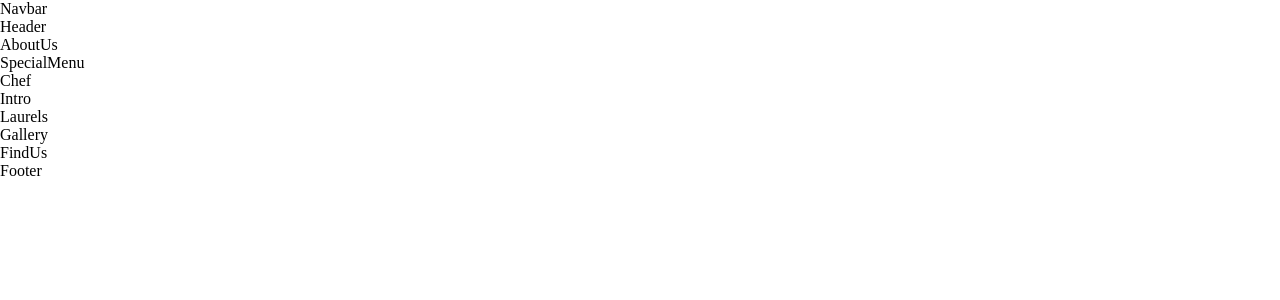
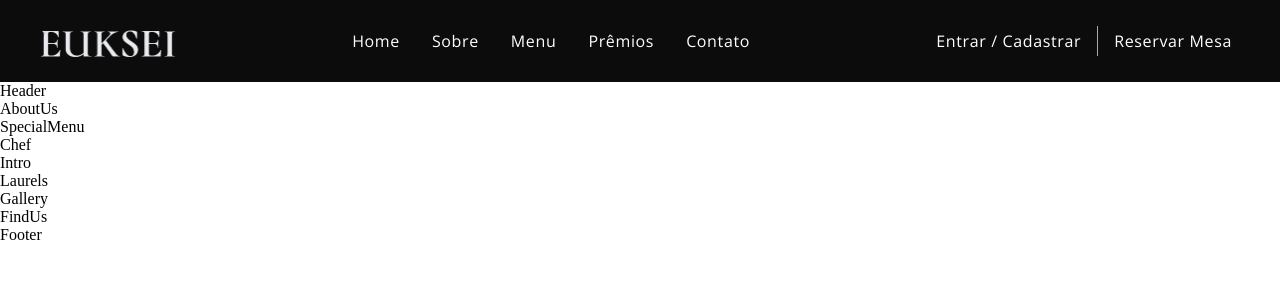
Before and after one commit to Sofia-Magalhaes/euksei-restaurant, a React (Create React App) app: page / in a window 1280 px wide. Shown: the top 300 px of the page. Built offline with nearby package versions, Linux system fonts and the light colour scheme; a web font is replaced by a local one.

Commit message:
Navbar
navbar finalizada, logo mudada para euksei

```diff
--- a/src/components/Navbar/Navbar.css
+++ b/src/components/Navbar/Navbar.css
@@ -0,0 +1,137 @@
+.app__navbar{
+    width: 100%;
+    display: flex;
+    justify-content: space-between;
+    align-items: center;
+    background: var(--color-black);
+
+    padding: 1rem 2rem;
+}
+
+.app__navbar-logo{
+    display: flex;
+    justify-content:flex-start;
+    align-items: center;
+}
+
+.app__navbar-logo img{
+    width:150px;
+}
+
+.app__navbar-links{
+    flex:1;
+    display: flex;
+    justify-content: center;
+    align-items:center;
+
+    list-style: none;
+}
+
+.app__navbar-links li{
+    margin: 0 1rem;
+    cursor: pointer;
+}
+
+.app__navbar-links li:hover{
+    color:var(--color-grey);
+}
+
+.app__navbar-login{
+    display: flex;
+    justify-content: flex-end;
+    align-items:center;
+}
+
+.app__navbar-login a{
+    margin: 0 1rem;
+    text-decoration: none;
+    transition:0.5s ease;
+}
+
+.app__navbar-login a:hover{
+    border-bottom: 1px solid var(--color-golden);
+}
+
+.app__navbar-login div{
+    width:1px;
+    height:30px;
+    background-color:var(--color-grey);
+}
+
+.app__navbar-smallscreen {
+    display: none;
+}
+
+.app__navbar-smallscreen_overlay {
+    position: fixed;
+    top: 0;
+    left: 0;
+    width: 100%;
+    height: 100vh;
+    background: var(--color-black);
+    transition: .5s ease;
+
+    flex-direction: column;
+    z-index: 5;
+}
+
+.app__navbar-smallscreen_overlay .overlay__close {
+    font-size: 27px;
+    color: var(--color-golden);
+    cursor: pointer;
+
+    position: absolute;
+    top: 20px;
+    right: 20px;
+}
+
+.overlay__open{
+    cursor: pointer;
+}
+
+.app__navbar-smallscreen_links{
+    list-style: none;
+}
+
+.app__navbar-smallscreen_links li{
+    margin:2rem;
+    cursor:pointer;
+    color:var(--color-golden);
+    font-size:2rem;
+    text-align:center;
+    font-family:var(--font-base);
+}
+
+.app__navbar-smallscreen_links li:hover{
+    color:var(--color-white);
+}
+
+@media screen and (min-width: 2000px) {
+    .app__navbar-logo img {
+        width: 210px;
+    }
+}
+
+@media screen and (max-width: 1150px) {
+    .app__navbar-links {
+        display: none;
+    }
+
+    .app__navbar-smallscreen {
+        display: flex;
+    }
+}
+
+@media screen and (max-width: 650px) {
+    .app__navbar {
+        padding: 1rem;
+    }
+
+    .app__navbar-login {
+        display: none;
+    }
+
+    .app__navbar-logo img {
+        width: 110px;
+    }
+}
--- a/src/components/Navbar/Navbar.jsx
+++ b/src/components/Navbar/Navbar.jsx
@@ -1,11 +1,52 @@
-import React from 'react';
+import React, { useState } from 'react';
+import { GiHamburgerMenu, GIHamburgerMenu } from 'react-icons/gi';
+import { MdOutlineRestaurantMenu } from 'react-icons/md';
 
+import images from '../../constants/images';
 import './Navbar.css';
 
-const Navbar = () => (
-  <div>
-    Navbar
-  </div>
-);
+const Menu = () => (
+  <>
+    <li className='p__opensans'><a href="#home">Home</a></li>
+    <li className='p__opensans'><a href="#sobre">Sobre</a></li>
+    <li className='p__opensans'><a href="#menu">Menu</a></li>
+    <li className='p__opensans'><a href="#premios">Prêmios</a></li>
+    <li className='p__opensans'><a href="#contato">Contato</a></li>
+  </>
+)
+
+const Navbar = () => {
+
+  const [toggleMenu, setToggleMenu] = useState(false);
+
+  return (
+    <nav className='app__navbar'>
+      <div className='app__navbar-logo'>
+        <img src={images.gericht} alt="app logo" />
+      </div>
+      <ul className='app__navbar-links'>
+        <Menu />
+      </ul>
+      <div className='app__navbar-login'>
+        <a href="#login" className='p__opensans'>Entrar / Cadastrar</a>
+        <div />
+        <a href="/" className='p__opensans'>Reservar Mesa</a>
+      </div>
+      <div className='app__navbar-smallscreen'>
+        <GiHamburgerMenu color='#fff' fontSize={27} onClick={() => setToggleMenu(true)} className='overlay__open' />
+
+        {toggleMenu && (
+          <div className='app__navbar-smallscreen_overlay flex__center slide-bottom'>
+            <MdOutlineRestaurantMenu fontSize={27} className='overlay__close' onClick={() => setToggleMenu(false)} />
+            <ul className='app__navbar-smallscreen_links'>
+              <Menu />
+            </ul>
+          </div>
+        )}
+
+      </div>
+    </nav>
+  )
+}
 
 export default Navbar;
```
Also changed, not shown: src/assets/gericht.png, src/assets/gericht2.png (added).
